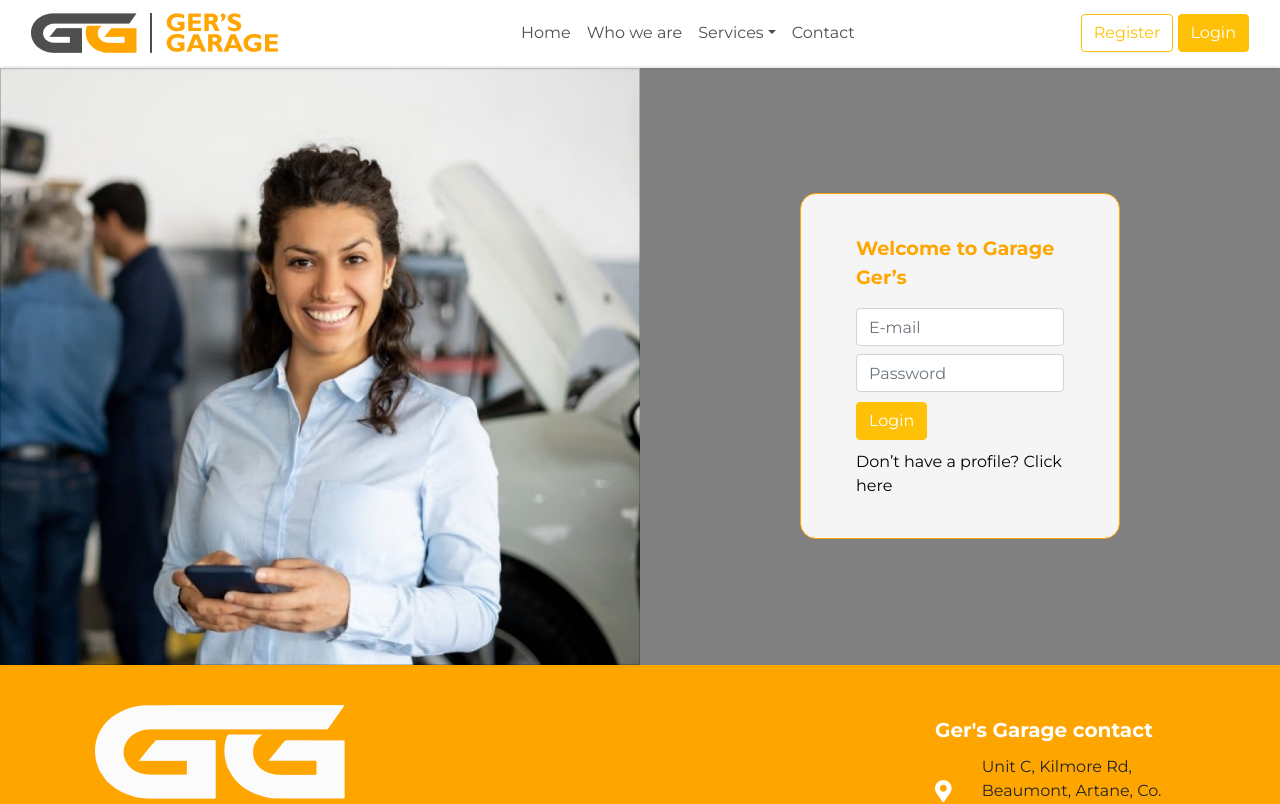
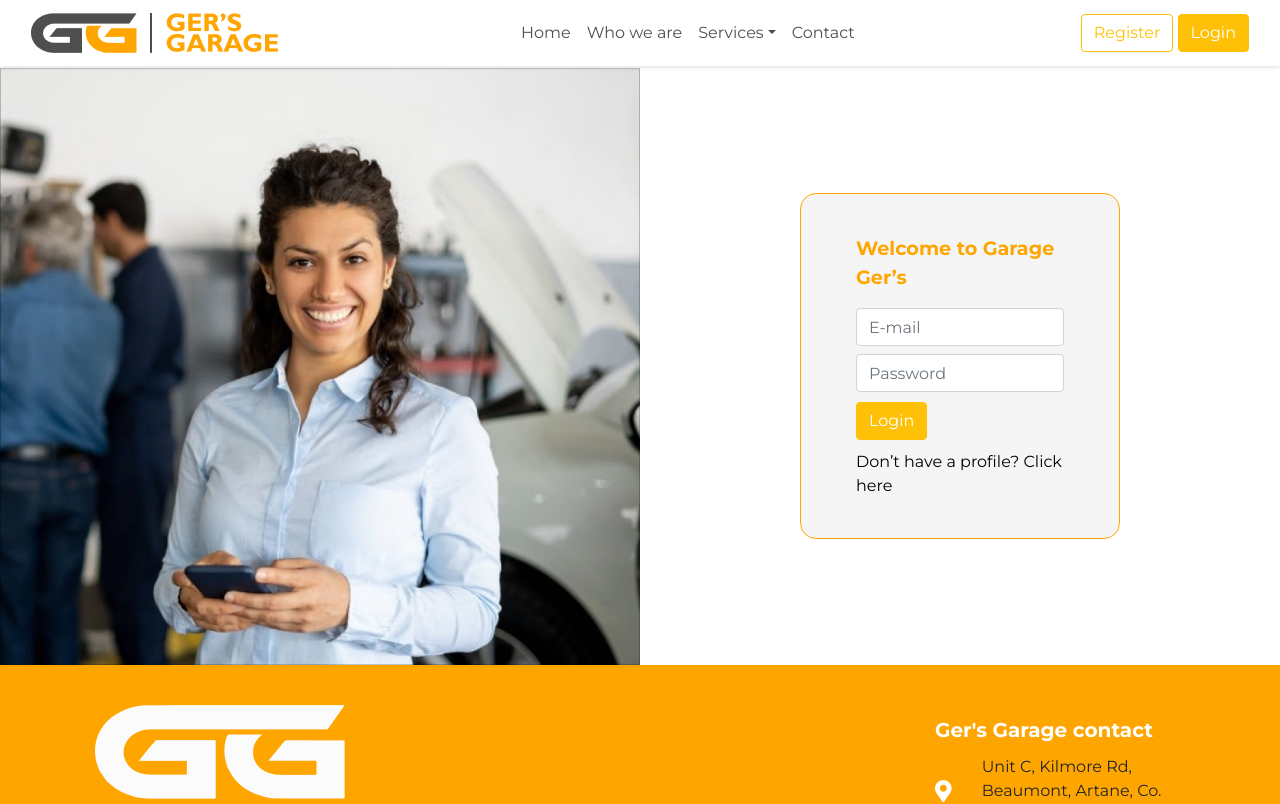
Before and after one commit to marcelomegale/gersgarage_cct, a React (Create React App) app in the folder client/: page /Login in a window 1280 px wide. Shown: the top 804 px of the page. Built offline with nearby package versions, Linux system fonts and the light colour scheme.

Commit message:
commit layout

```diff
--- a/client/src/pages/Login.js
+++ b/client/src/pages/Login.js
@@ -56,7 +56,7 @@
                 <div id='ImgPg' className='col-6'>
                     <img src={ImgLogin} alt="Wellcome" className='img-fluid'></img>
                 </div>
-                <div id='login' className='col-6 d-flex align-items-center testGrey'>
+                <div id='login' className='col-6 d-flex align-items-center'>
                     <div className="container">
                         <div id='loginForm' className='row GGloginForm'>
                             <div className='col'>
```
